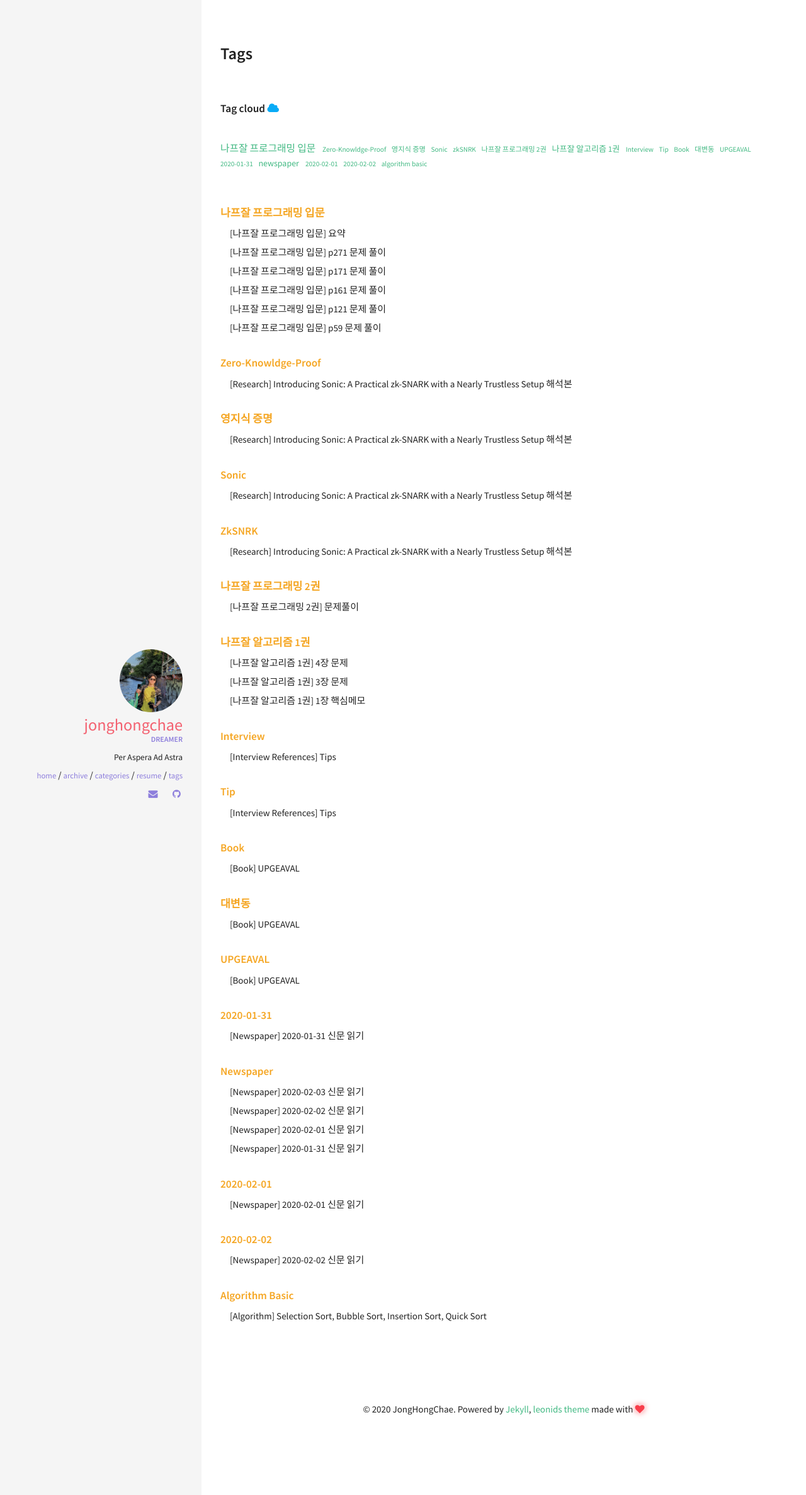
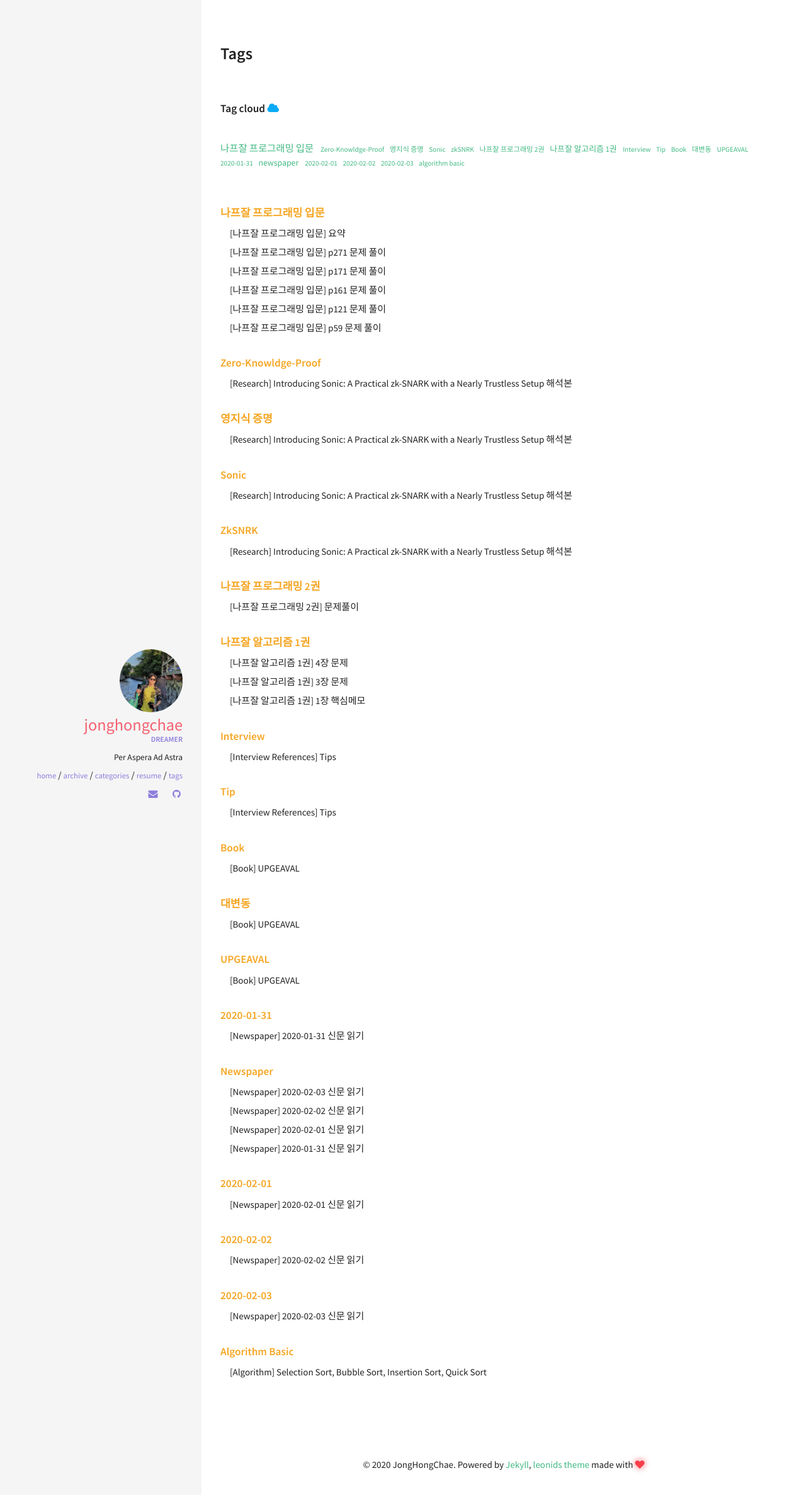
Before and after one commit to jhonggg/jhonggg.github.io, a Jekyll site: the page built from tags.html, in a window 1280 px wide. Shown: the top 2374 px of the page at 63% size. Built offline with Jekyll 4.4.1, drawn with Linux system fonts in a browser that asks for light colours.

Commit message:
update 2020-02-03 newspaper post

```diff
--- a/_posts/2020-02-03-newspaper.md
+++ b/_posts/2020-02-03-newspaper.md
@@ -3,7 +3,7 @@ layout: post
 title: "[Newspaper] 2020-02-03 신문 읽기"
 excerpt: "한경신문 2020-02-03"
 modified: 2020-02-03
-tags: ["newspaper"]
+tags: ["2020-02-03","newspaper"]
 comments: true
 pinned: true
 categories: "Newspaper"
```
